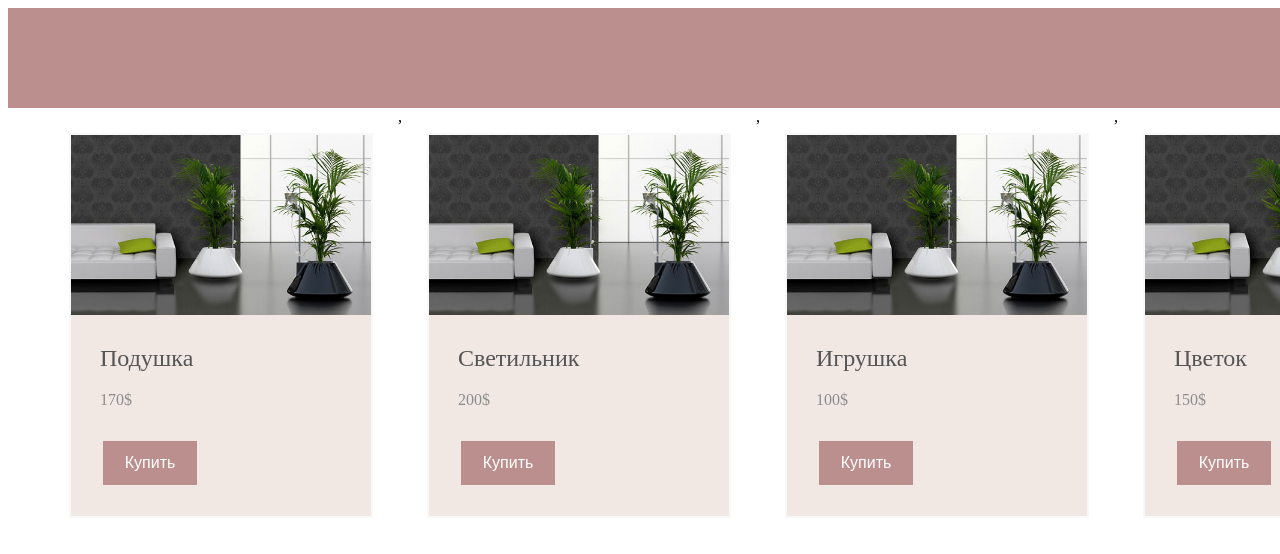
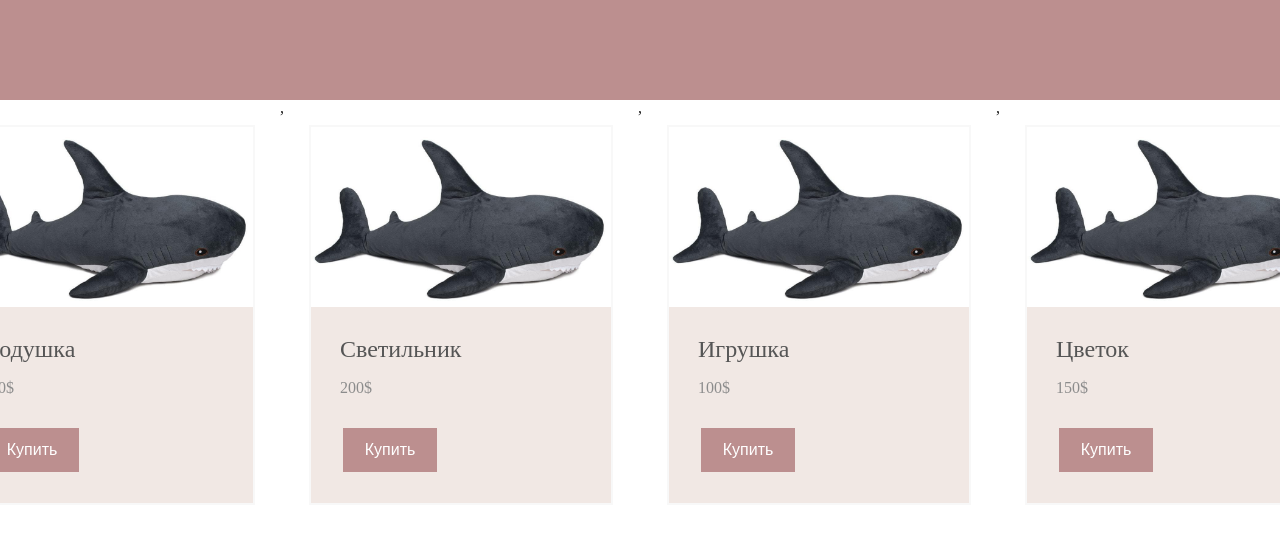
Before and after one commit to Kateechkin/JS-level-2, a plain HTML site: page index.html in a window 1280 px wide. Shown: the top 554 px of the page. Drawn offline with Linux system fonts and the light colour scheme.

Commit message:
Исправленные ошибки
Не могу разобраться с изображениями, передаёт как просто тект

```diff
--- a/css/style.css
+++ b/css/style.css
@@ -36,6 +36,7 @@
     outline: none;
     float: right;
     margin: 25px;
+    cursor: pointer;
 }
 
 .posts-news-wrap-img {
@@ -70,4 +71,5 @@
     height: 50px;
     font-size: 16px;
     outline: none;
+    cursor: pointer;
 }
--- a/index.html
+++ b/index.html
@@ -6,19 +6,21 @@
     <meta name="viewport" content="width=device-width, user-scalable=no, initial-scale=1.0, maximum-scale=1.0, minimum-scale=1.0">
     <meta http-equiv="X-UA-Compatible" content="ie=edge">
     <title>eShop</title>
-    <!-- <link rel="stylesheet" href="css/reset.css"> -->
+    <link rel="stylesheet" href="css/reset.css">
     <link rel="stylesheet" href="css/style.css">
 </head>
 
 <body>
-    <div class="container">
-        <header class="header-wrap">
+
+    <header class="header-wrap">
+        <div class="container">
             <button class="cart-button">Корзина</button>
-        </header>
-        <main class="wrap-goods">
-            <div class="goods-list"></div>
-        </main>
-    </div>
+        </div>
+    </header>
+    <main class="wrap-goods">
+        <div class="goods-list"></div>
+    </main>
+
     <script src="js/index.js"></script>
 </body>
 
--- a/js/index.js
+++ b/js/index.js
@@ -7,9 +7,9 @@ const goods = [
 
 ];
 
-const renderGoodsItem = (title, price) => {
-    return `<div class="goods-item">
-        <img src="img/flo.jpg" alt="photo-post1" class="posts-news-wrap-img" width="300" height="180">
+const renderGoodsItem = (title = 'Подушка', price = 100) =>
+    `<div class="goods-item">
+        <img src="img/toy.jpg" alt="photo-post1" class="posts-news-wrap-img" width="300" height="180">
         <div class="posts-news-info">
             <h3 class="posts-news-info-title">${title}</h3>
             <p class="posts-news-info-paragraf">${price}$ </p>
@@ -17,7 +17,7 @@ const renderGoodsItem = (title, price) => {
         </div>
         </div>`
 
-};
+;
 
 const renderGoodsList = (list) => {
     const goodsList = list.map(item => renderGoodsItem(item.title, item.price));
```
